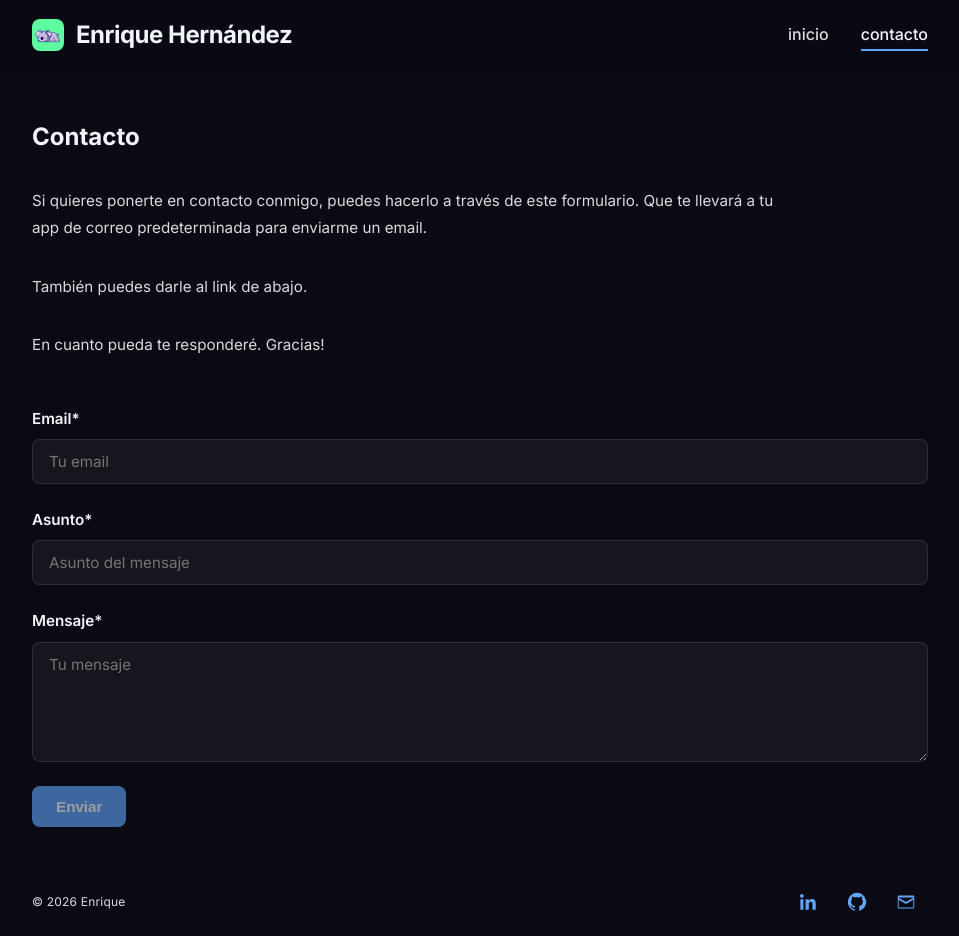
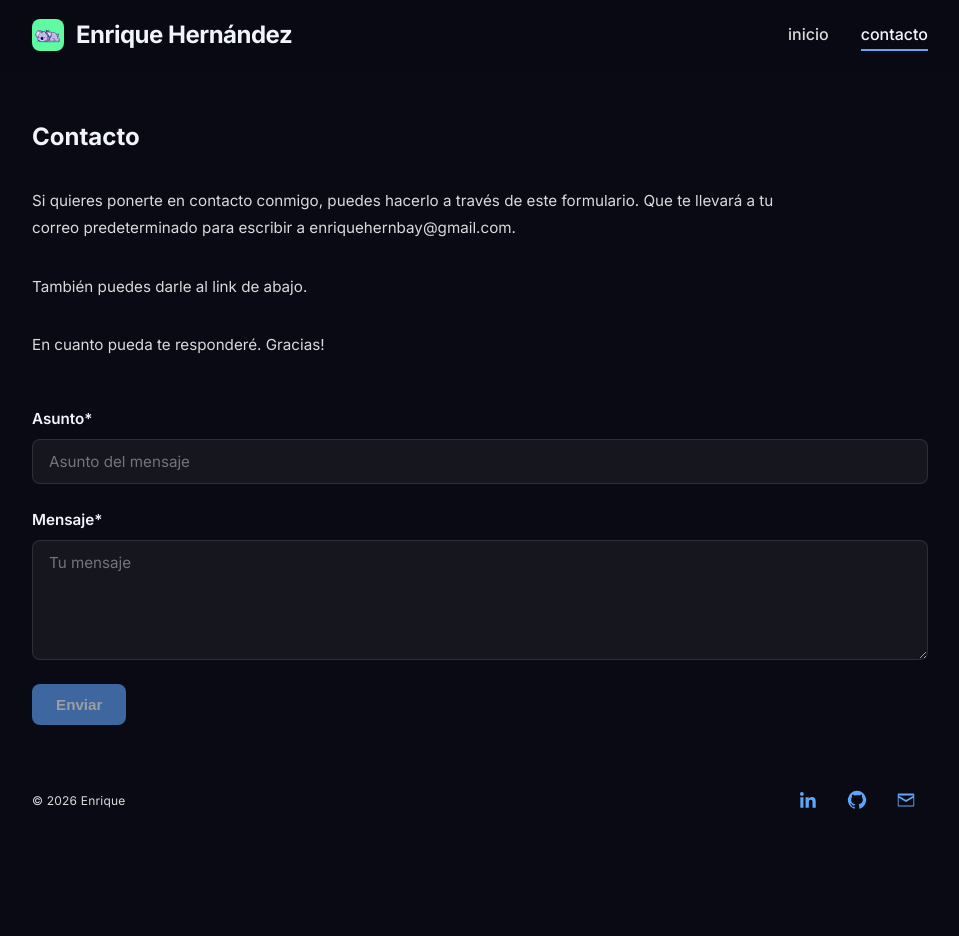
Before and after one commit to kiqueHD/portfolio, an Angular app: page /contact in a window 1280 px wide. Shown: the whole page, without its empty margins (160-1119 px from the left). After the commit the page ends 835 px from the top, so only its background shows below. Built offline with nearby package versions, Linux system fonts and the light colour scheme.

Commit message:
refact: quitar campo correo formulario

```diff
--- a/src/app/pages/contact/contact.html
+++ b/src/app/pages/contact/contact.html
@@ -3,7 +3,7 @@
 
     <p class="intro-text">
         Si quieres ponerte en contacto conmigo, puedes hacerlo a través de este formulario.
-        Que te llevará a tu app de correo predeterminada para enviarme un email.
+        Que te llevará a tu correo predeterminado para escribir a enriquehernbay@gmail.com.
     </p>
     <p class="intro-text">
         También puedes darle al link de abajo.
@@ -11,16 +11,6 @@
     <p class="intro-text">En cuanto pueda te responderé. Gracias!</p>
 
     <form [formGroup]="contactForm" (ngSubmit)="onSubmit()" class="contact-form">
-        <!-- Email Field -->
-        <div class="form-group">
-            <label for="email" class="label">Email*</label>
-            <input id="email" type="email" formControlName="email" class="input" placeholder="Tu email"
-                [class.error]="contactForm.get('email')?.invalid && contactForm.get('email')?.touched" />
-            @if (contactForm.get('email')?.touched && contactForm.get('email')?.invalid) {
-            <p class="error-message">{{ getFieldError('email') }}</p>
-            }
-        </div>
-
         <!-- Asunto Field -->
         <div class="form-group">
             <label for="asunto" class="label">Asunto*</label>
@@ -42,7 +32,7 @@
         </div>
 
         <!-- Submit Messages -->
-        @if (contactForm.get('email')?.touched && contactForm.valid) {
+        @if (contactForm.valid) {
         <div class="message success-message">
             ✓ Formulario listo para enviar
         </div>
--- a/src/app/pages/contact/contact.ts
+++ b/src/app/pages/contact/contact.ts
@@ -18,13 +18,6 @@ export class Contact {
 
   private initForm(): void {
     this.contactForm = this.fb.group({
-      email: [
-        '',
-        [
-          Validators.required,
-          Validators.email,
-        ],
-      ],
       asunto: [
         '',
         [
@@ -47,11 +40,10 @@ export class Contact {
       return;
     }
 
-    const email = this.contactForm.get('email')?.value;
     const subject = this.contactForm.get('asunto')?.value;
     const message = this.contactForm.get('mensaje')?.value;
 
-    const mailtoLink = `mailto:${this.recipientEmail}?subject=${encodeURIComponent(subject)}&body=${encodeURIComponent(`De: ${email}\n\n${message}`)}`;
+    const mailtoLink = `mailto:${this.recipientEmail}?subject=${encodeURIComponent(subject)}&body=${encodeURIComponent(message)}`;
     window.location.href = mailtoLink;
 
     // Reset form after opening mailto
```
